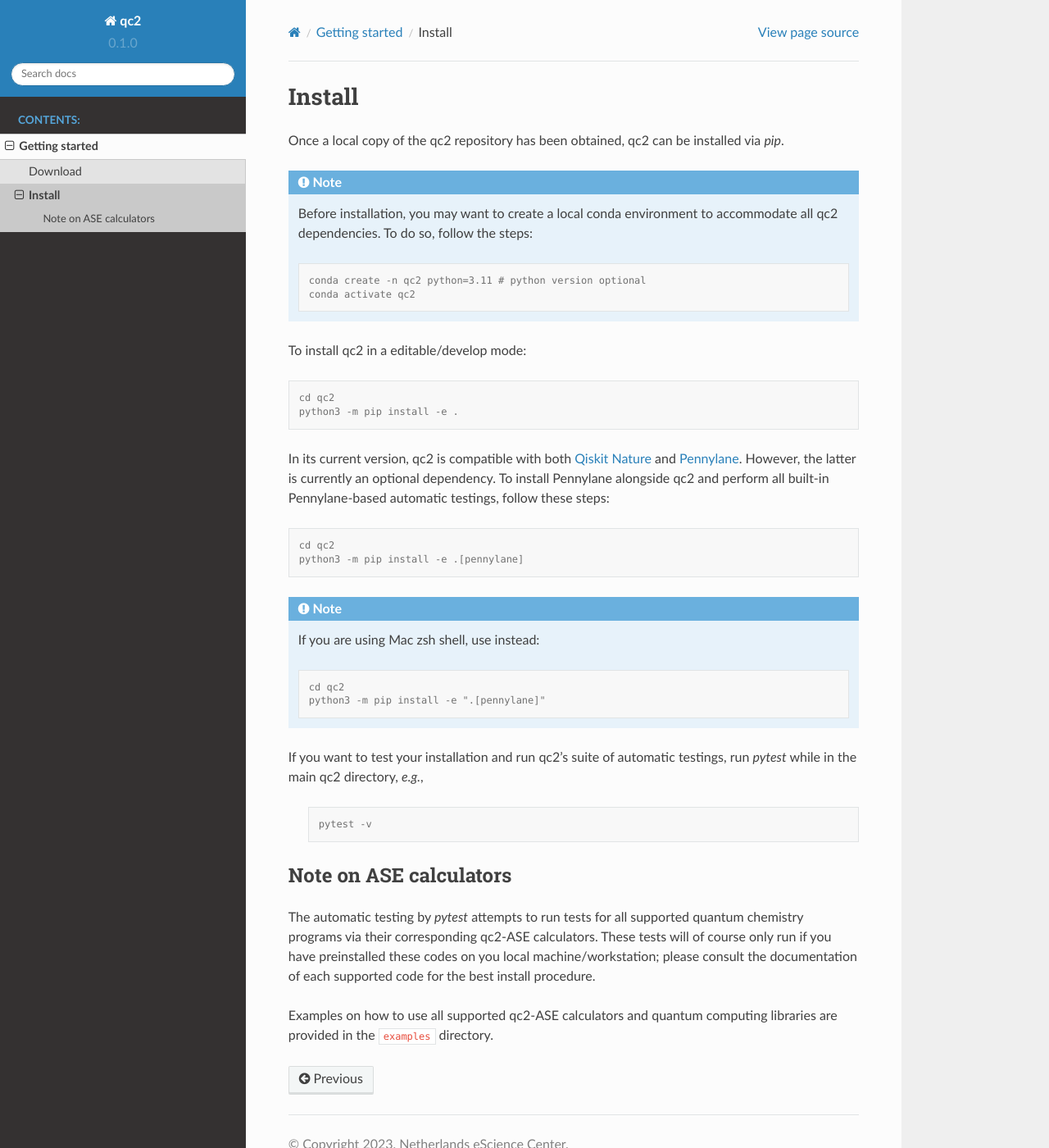
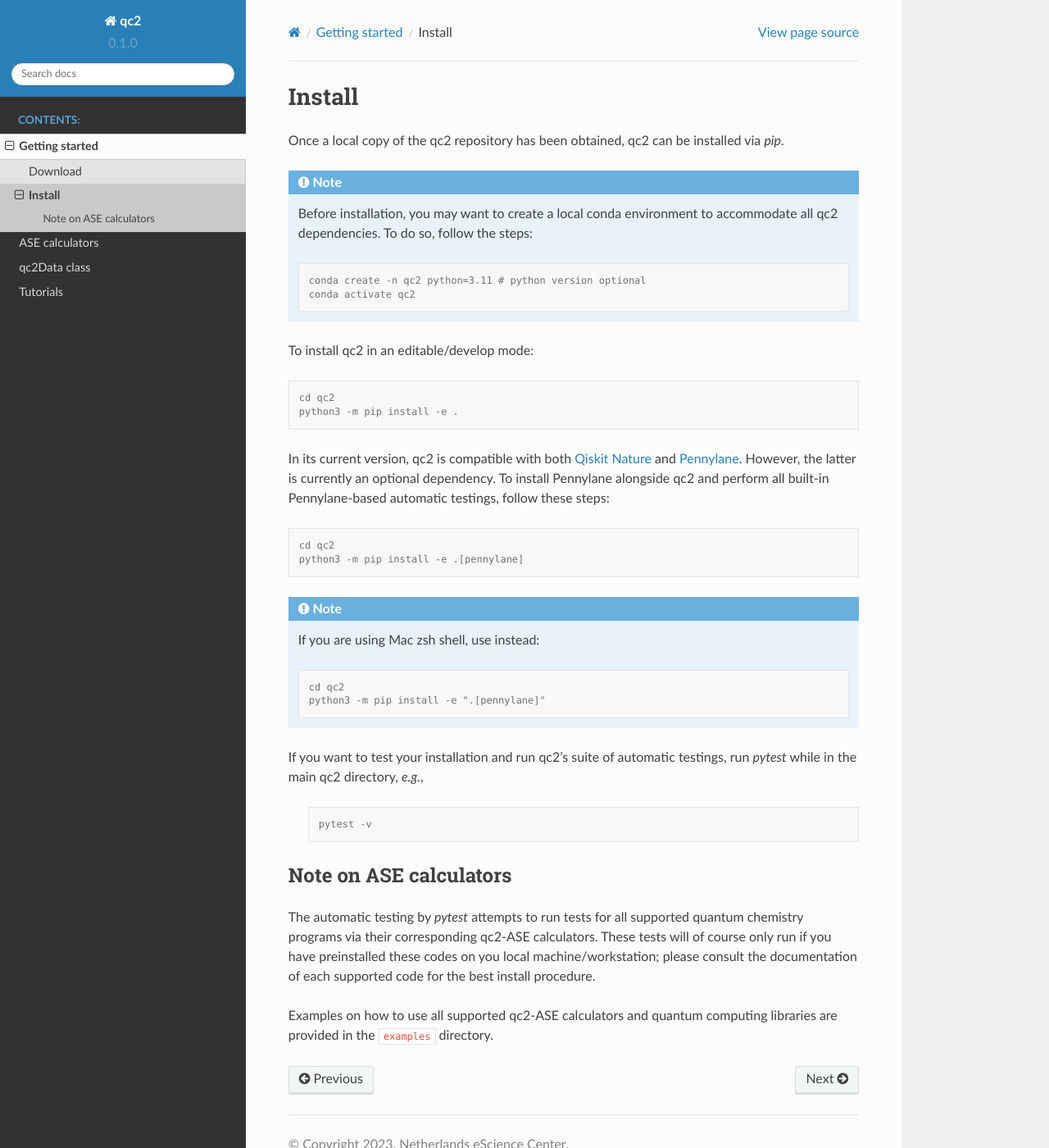
Before and after one commit to qc2nl/qc2, a Sphinx documentation site: the page built from docs/get-started/installation.rst, in a window 1280 px wide and 1400 px high. Shown: the whole window at 82% size. Built offline with Sphinx 7.4.7 and the Read the Docs theme 2.0.0, drawn with Linux system fonts in a browser that asks for light colours.

Commit message:
Added other sections to be filled

```diff
--- /dev/null
+++ b/docs/ase/index.rst
@@ -0,0 +1,6 @@
+ASE calculators
+===============
+
+
+.. toctree::
+  :maxdepth: 1
--- a/docs/get-started/installation.rst
+++ b/docs/get-started/installation.rst
@@ -13,7 +13,7 @@ Once a local copy of the qc2 repository has been obtained, qc2 can be installed
         conda create -n qc2 python=3.11 # python version optional
         conda activate qc2
 
-To install qc2 in a editable/develop mode:
+To install qc2 in an editable/develop mode:
 
 .. code-block:: console
 
--- a/docs/index.rst
+++ b/docs/index.rst
@@ -76,6 +76,9 @@ members:
   :caption: Contents:
 
   get-started/index
+  ase/index
+  qc2data/index
+  tutorials/index
 
 
 Bibliography
--- /dev/null
+++ b/docs/qc2data/index.rst
@@ -0,0 +1,6 @@
+qc2Data class
+=============
+
+
+.. toctree::
+  :maxdepth: 1
--- /dev/null
+++ b/docs/tutorials/index.rst
@@ -0,0 +1,6 @@
+Tutorials
+=========
+
+
+.. toctree::
+  :maxdepth: 1
```
